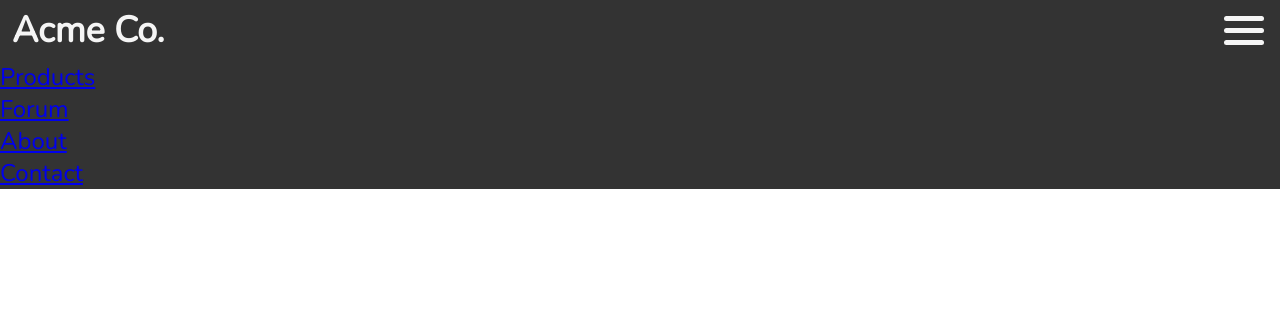
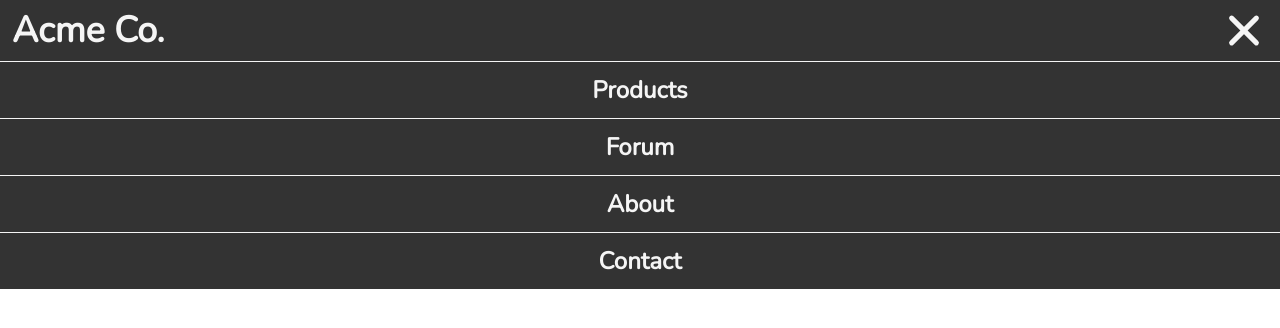
Before and after one commit to RohitSainiDev/css-practice, a plain HTML site: page 22-css-animations/menu.html in a window 1280 px wide. Drawn offline with nearby package versions, Linux system fonts and the light colour scheme.

Commit message:
feat(menu): add hover animations and navigation dropdown
Implement hover and focus animations for menu icon and navigation dropdown.
Add keyframe animation for smooth dropdown appearance and link hover effects.

```diff
--- a/22-css-animations/css/menu.css
+++ b/22-css-animations/css/menu.css
@@ -36,6 +36,7 @@ header {
 
 .menu-button {
     background-color: transparent;
+    /* border: 2px solid red; */
     border: none;
     width: 48px;
     height: 48px;
@@ -48,17 +49,17 @@ header {
 .menu-icon,
 .menu-icon::before,
 .menu-icon::after {
-    background-color: var(--HEADER-COLOR);
     width: 40px;
     height: 5px;
     border-radius: 5px;
+    background-color: var(--HEADER-COLOR);
     position: absolute;
     transition: all 0.5s;
 }
 
 .menu-icon::before,
 .menu-icon::after {
-    content: '';
+    content: "";
 }
 
 .menu-icon::before {
@@ -68,3 +69,68 @@ header {
 .menu-icon::after {
     transform: translate(-20px, 12px);
 }
+
+:is(header:hover, header:focus-within) .menu-icon {
+    background-color: transparent;
+    transform: rotate(720deg);
+}
+
+:is(header:hover, header:focus-within) nav {
+    display: block;
+}
+
+:is(header:hover, header:focus-within) .menu-icon::before {
+    transform: translate(-20px) rotate(45deg);
+}
+
+:is(header:hover, header:focus-within) .menu-icon::after {
+    transform: translate(-20px) rotate(-45deg);
+}
+
+nav {
+    display: none;
+    background-color: var(--HEADER-BGCOLOR);
+    transform-origin: top center;
+    animation: showMenu 1s ease-in-out forwards;
+}
+
+@keyframes showMenu {
+    0% {
+        transform: scaleY(0);
+    }
+
+    80% {
+        transform: scaleY(1.2);
+    }
+
+    100% {
+        transform: scaleY(1);
+    }
+}
+
+nav ul {
+    list-style-type: none;
+    display: flex;
+    flex-flow: column nowrap;
+}
+
+ul li {
+    padding: 0.5rem;
+    border-top: 1px solid var(--HEADER-COLOR);
+}
+
+nav a:any-link {
+    text-decoration: none;
+    color: var(--HEADER-COLOR);
+    font-weight: bold;
+    display: block;
+    text-align: center;
+    width: 80%;
+    margin: auto;
+}
+
+nav a:hover,
+nav a:focus {
+    transform: scale(1.2);
+    transition: all 0.3s;
+}
```
